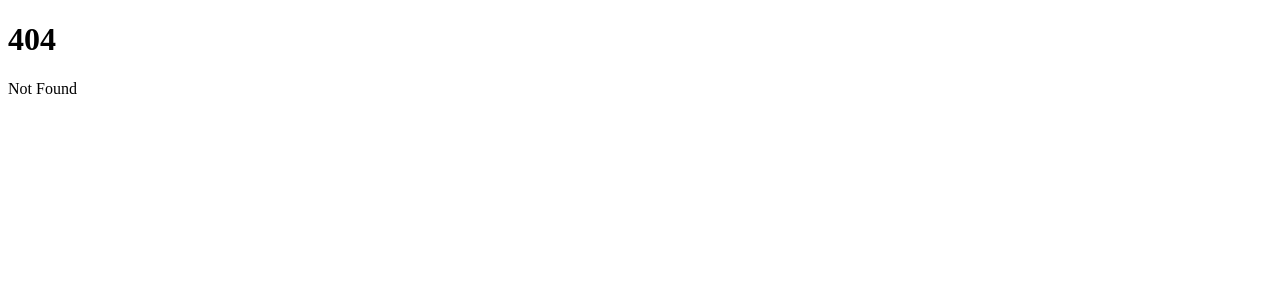
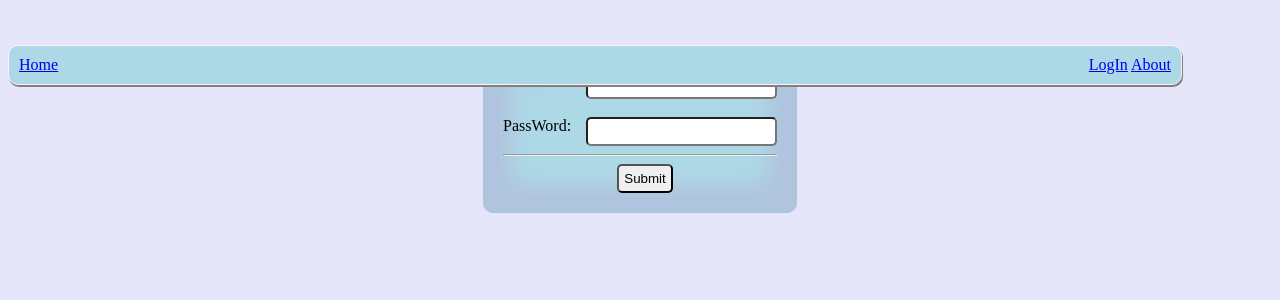
Before and after one commit to Degreane/adysys, a SvelteKit app: page /account/login in a window 1280 px wide. Before the commit this address had no page. Shown: the top 300 px of the page. Built offline with nearby package versions, Linux system fonts and the light colour scheme; no server answers.

Commit message:
initial project

```diff
--- a/src/app.html
+++ b/src/app.html
@@ -10,3 +10,9 @@
 		<div style="display: contents">%sveltekit.body%</div>
 	</body>
 </html>
+<style>
+	body {
+        background: lavender;
+		min-height: 100vh;
+    }
+</style>
--- /dev/null
+++ b/src/routes/+layout.svelte
@@ -0,0 +1,44 @@
+<script>
+    export let loggedIn = false;
+</script>
+
+<div class="navparent">
+    <nav>
+        <a href="/">Home</a>
+        <span>
+            {#if loggedIn}
+                <a href="/account/logout">LogOut</a>
+            {:else}
+                <a href="/account/login">LogIn</a>
+            {/if}
+
+            <a href="/about">About</a>
+        </span>
+
+    </nav>
+
+</div>
+
+<slot/>
+
+
+<style>
+    .navparent {
+        position:relative;
+        min-width: 100vw;
+    }
+    div.navparent > nav {
+        min-width: 90vw;
+        position:fixed;
+        display: flex;
+        justify-content: space-between;
+        background-color: lightblue;
+        padding: 10px 10px;
+        border-radius: 10px;
+        margin: -5px 5px 10px 0px;
+        border-color: lavenderblush;
+        border-width: 0.1px;
+        border-style: solid;
+        box-shadow: 1px 2px gray;
+    }
+</style>
--- /dev/null
+++ b/src/routes/about/+page.svelte
@@ -0,0 +1,5 @@
+<div class="container">
+    <h1>
+        AdySys FireWall &copy;&reg;
+    </h1>
+</div>
--- /dev/null
+++ b/src/routes/account/login/+page.server.js
@@ -0,0 +1,11 @@
+export function load({ cookies }) {
+	let loggedIn=cookies.get('loggedIn');
+    return loggedIn;
+}
+
+export const actions ={
+    login: async ({cookies,request}) =>{
+        const data = await request.formData();
+        console.log(data.get('uname'));
+    }
+}
--- /dev/null
+++ b/src/routes/account/login/+page.svelte
@@ -0,0 +1,52 @@
+<script>
+    let loggedIn
+</script>
+
+<div class="container">
+    <form method="post" action="?/login">
+        <label>
+            <span>UserName: </span><input type="text" autocomplete="off" id="uname" name="uname"/>
+        </label>
+        <br>
+        <label>
+            <span>PassWord: </span><input type="password" autocomplete="off" id="upass" name="upass"/>
+        </label>
+        <hr>
+        <input type="submit" value="Submit"/>
+
+    </form>
+
+</div>
+
+<style>
+    form {
+        max-width: 20em;
+        text-align: center;
+        background-color: lightblue;
+        padding: 20px;
+        border-radius: 10px;
+        box-shadow: 0px 0px 20px 28px inset lightsteelblue;
+    }
+    .container {
+        display: flex;
+        justify-content: center;
+        margin-top: 50px;
+
+    }
+    input {
+        padding: 5px;
+        margin-left: 10px;
+        border-radius: 5px;
+        text-align: center;
+    }
+    label {
+        display: flex;
+        justify-content: space-between;
+        vertical-align: middle;
+
+    }
+    label > span {
+        display:inline-block;
+
+    }
+</style>
--- a/svelte.config.js
+++ b/svelte.config.js
@@ -1,13 +1,22 @@
-import adapter from '@sveltejs/adapter-auto';
+// import adapter from '@sveltejs/adapter-auto';
 
-/** @type {import('@sveltejs/kit').Config} */
-const config = {
+// /** @type {import('@sveltejs/kit').Config} */
+// const config = {
+// 	kit: {
+// 		// adapter-auto only supports some environments, see https://kit.svelte.dev/docs/adapter-auto for a list.
+// 		// If your environment is not supported or you settled on a specific environment, switch out the adapter.
+// 		// See https://kit.svelte.dev/docs/adapters for more information about adapters.
+// 		adapter: adapter()
+// 	}
+// };
+
+// export default config;
+
+
+import adapter from '@sveltejs/adapter-node';
+
+export default {
 	kit: {
-		// adapter-auto only supports some environments, see https://kit.svelte.dev/docs/adapter-auto for a list.
-		// If your environment is not supported or you settled on a specific environment, switch out the adapter.
-		// See https://kit.svelte.dev/docs/adapters for more information about adapters.
 		adapter: adapter()
 	}
 };
-
-export default config;
```
Also changed, not shown: src/routes/+page.svelte (+12 -1 lines).
